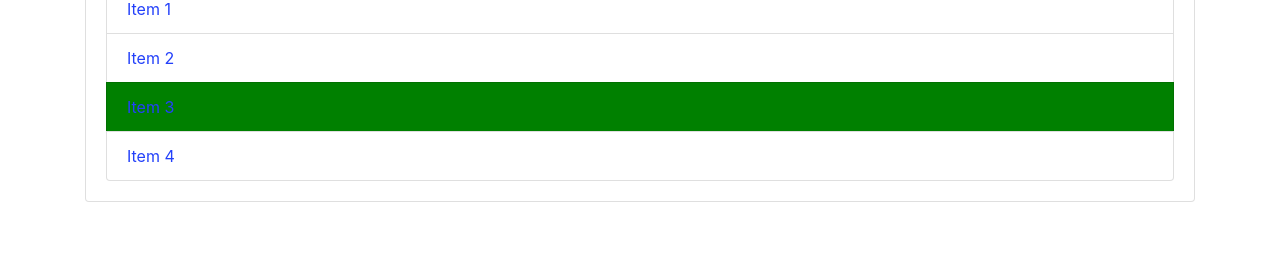
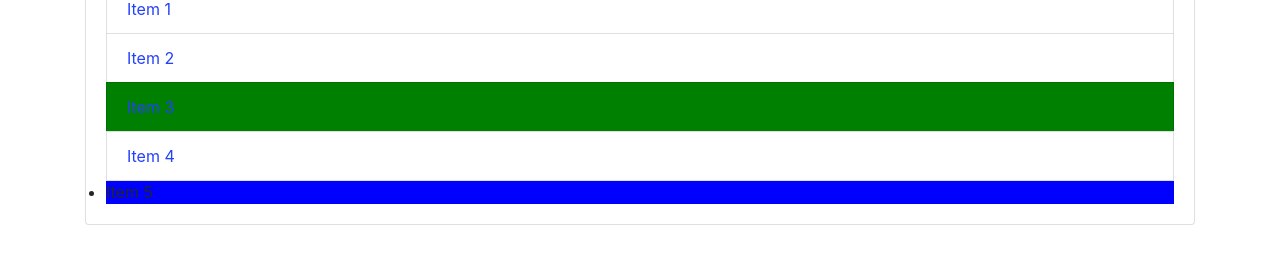
Before and after one commit to Nirmalya838/gittutorialdemo, a plain HTML site: page newindex.html in a window 1280 px wide. Shown: the part 293-554 px from the top of the page. Drawn offline with nearby package versions, Linux system fonts and the light colour scheme.

Commit message:
get element by tag name task

```diff
--- a/newdom.js
+++ b/newdom.js
@@ -5,3 +5,6 @@ for(let i=0;i<item.length;i++)
 {
     item[i].style.color ="#2340fa"
 }
+let li= document.getElementsByTagName("li")
+console.log(li)
+li[4].style.backgroundColor="Blue"
--- a/newindex.html
+++ b/newindex.html
@@ -26,6 +26,7 @@
       <li class="list-group-item">Item 2</li>
       <li class="list-group-item">Item 3</li>
       <li class="list-group-item">Item 4</li>
+      <li> Item 5</li>
     </ul>
    </div>
   </div>
```
